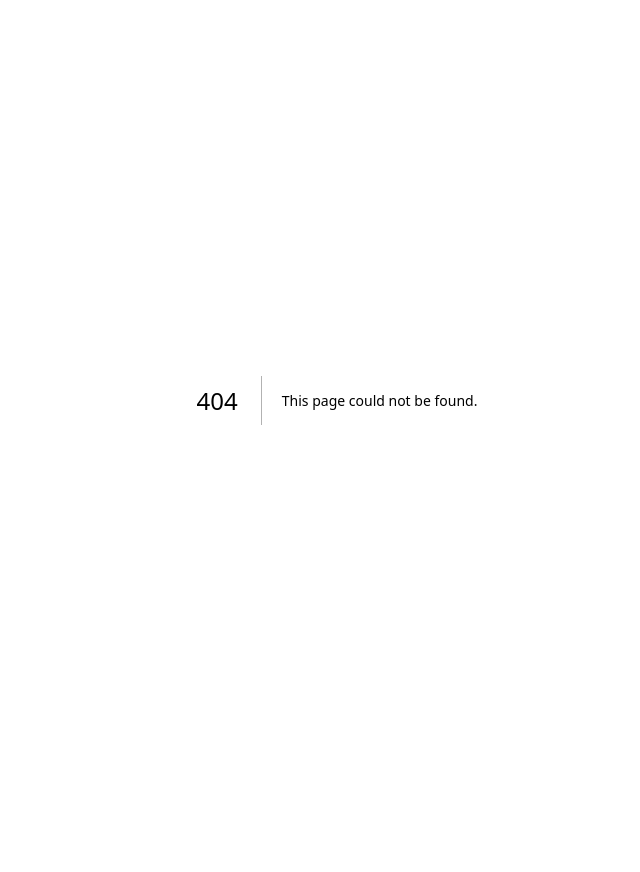
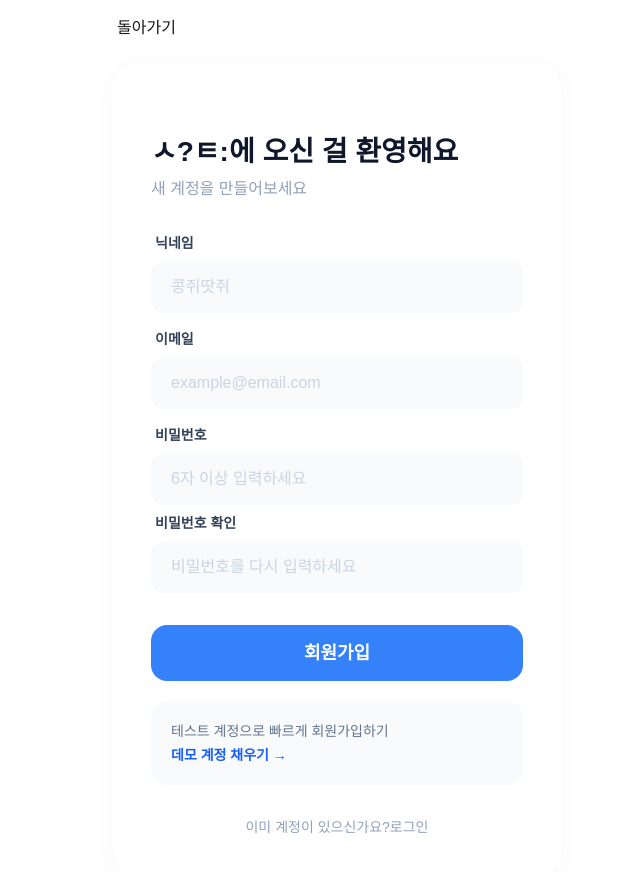
Before and after one commit to za0012/codeTest, a Next.js app: page /register in a window 1280 px wide. Before the commit this address had no page. Shown: the top 872 px of the page, without its empty margins (303-943 px from the left). Before the commit the page ends 800 px from the top, so only its background shows below. Built offline with nearby package versions, Linux system fonts and the light colour scheme.

Commit message:
feat: 임의로 로그인, 회원가입 페이지 추가

```diff
--- /dev/null
+++ b/src/app/login/page.tsx
@@ -0,0 +1,90 @@
+function page() {
+  return (
+    <div className="flex flex-col items-center justify-center min-h-dvh p-4">
+      <div className="w-full max-w-110 mb-6">
+        {/* <Link
+          to="/"
+          className="flex items-center gap-2 text-slate-500 hover:text-slate-800 transition-colors text-[16px] font-medium"
+        > */}
+        {/* <ArrowLeft size={18} /> */}
+        <span>돌아가기</span>
+        {/* </Link> */}
+      </div>
+      <div className="w-full max-w-md bg-white rounded-3xl p-9.5 shadow-[0_4px_24px_rgba(0,0,0,0.04)]">
+        <div className="mb-8">{/* <Logo /> */}</div>
+        <div className="mb-8">
+          <h3 className="text-[28px] font-black text-slate-900 leading-tight">
+            다시 만나서 반가워요
+          </h3>
+          <p className="text-slate-400 mt-2 font-medium">계정에 로그인하세요</p>
+        </div>
+        <form className="space-y-1">
+          <div className="space-y-2 mb-4">
+            <p className="text-sm font-bold text-slate-700 ml-1 mb-2">이메일</p>
+            <input
+              type="email"
+              //   ref={emailRef}
+              placeholder="example@email.com"
+              className="w-full px-5 py-3.5 bg-slate-50 border-none rounded-xl focus:ring-2 focus:ring-blue-500/20 outline-none transition-all placeholder:text-slate-300 text-slate-700"
+            />
+          </div>
+          <div className="space-y-2 mb-2">
+            <p className="text-sm font-bold text-slate-700 ml-1 mb-2">
+              비밀번호
+            </p>
+            <div className="relative">
+              <input
+                // type={`${isPasswordVisible ? "password" : "text"}`}
+                // ref={passwordRef}
+                placeholder="비밀번호를 입력하세요"
+                className="w-full px-5 py-3.5 bg-slate-50 border-none rounded-xl focus:ring-2 focus:ring-blue-500/20 outline-none transition-all placeholder:text-slate-300 text-slate-700"
+              />
+              {/* <Button
+                type="button"
+                variant="ghost"
+                size="icon"
+                className="absolute right-4 top-1/2 -translate-y-1/2 text-slate-400 hover:text-slate-600" // 위치만 지정
+                onClick={() => setIsPasswordVisible(!isPasswordVisible)}
+              >
+                {isPasswordVisible ? <Eye size={20} /> : <EyeOff size={20} />}
+              </Button> */}
+            </div>
+          </div>
+          {/* <Button
+            type="submit"
+            size="full"
+            variant={"blue"}
+            label={isLoading ? "로그인 중 ..." : "로그인"}
+          /> */}
+        </form>
+        <div className="mt-5 p-5 bg-slate-50 rounded-2xl">
+          <p className="text-sm text-slate-500 font-normal">
+            테스트 계정으로 빠르게 시작하기
+          </p>
+          {/* <Button
+            type="button"
+            variant="link"
+            size="normal"
+            label="데모 계정 채우기 →"
+            onClick={handleFillRef}
+          /> */}
+        </div>
+        <div className="mt-8 text-center">
+          <p className="text-slate-400 font-normal text-sm">
+            계정이 없으신가요?
+            {/* <Link
+              to="/register"
+              className="text-blue-600 font-bold ml-2 hover:underline"
+            > */}
+            회원가입
+            {/* </Link> */}
+          </p>
+        </div>
+      </div>
+      {/* alert 팝업!! */}
+      {/* <AlertDemo alert={alertData} onClose={closeAlert} /> */}
+    </div>
+  );
+}
+
+export default page;
--- /dev/null
+++ b/src/app/register/page.tsx
@@ -0,0 +1,120 @@
+function page() {
+  return (
+    <div className="flex flex-col items-center justify-center min-h-dvh p-4">
+      <div className="w-full max-w-110 mb-6">
+        {/* <Link
+          to="/"
+          className="flex items-center gap-2 text-slate-500 hover:text-slate-800 transition-colors text-[16px] font-medium"
+        > */}
+        {/* <ArrowLeft size={18} /> */}
+        <span>돌아가기</span>
+        {/* </Link> */}
+      </div>
+      <div className="w-full max-w-md bg-white rounded-3xl p-9.5 shadow-[0_4px_24px_rgba(0,0,0,0.04)]">
+        <div className="mb-8">{/* <Logo /> */}</div>
+        <div className="mb-8">
+          <h3 className="text-[28px] font-black text-slate-900 leading-tight">
+            ㅅ?ㅌ:에 오신 걸 환영해요
+          </h3>
+          <p className="text-slate-400 mt-2 font-medium">
+            새 계정을 만들어보세요
+          </p>
+        </div>
+        <form className="space-y-1">
+          <div className="space-y-2 mb-4">
+            <p className="text-sm font-bold text-slate-700 ml-1 mb-2">닉네임</p>
+            <input
+              type="text"
+              //   ref={nickNameRef}
+              placeholder="콩쥐땃쥐"
+              className="w-full px-5 py-3.5 bg-slate-50 border-none rounded-xl focus:ring-2 focus:ring-blue-500/20 outline-none transition-all placeholder:text-slate-300 text-slate-700"
+            />
+          </div>
+          <div className="space-y-2 mb-4">
+            <p className="text-sm font-bold text-slate-700 ml-1 mb-2">이메일</p>
+            <input
+              type="email"
+              //   ref={emailRef}
+              placeholder="example@email.com"
+              className="w-full px-5 py-3.5 bg-slate-50 border-none rounded-xl focus:ring-2 focus:ring-blue-500/20 outline-none transition-all placeholder:text-slate-300 text-slate-700"
+            />
+          </div>
+          <div className="space-y-2 mb-2">
+            <p className="text-sm font-bold text-slate-700 ml-1 mb-2">
+              비밀번호
+            </p>
+            <div className="relative">
+              <input
+                // type={`${hide ? "password" : "text"}`}
+                placeholder="6자 이상 입력하세요"
+                // onChange={(e) => setPassword(e.currentTarget.value)}
+                // value={password}
+                className="w-full px-5 py-3.5 bg-slate-50 border-none rounded-xl focus:ring-2 focus:ring-blue-500/20 outline-none transition-all placeholder:text-slate-300 text-slate-700"
+              />
+              <button
+                type="button"
+                // onClick={() => setHide(!hide)}
+                className="absolute right-4 top-1/2 -translate-y-1/2 text-slate-400 hover:text-slate-600"
+              >
+                {/* {hide ? <Eye size={20} /> : <EyeOff size={20} />} */}
+              </button>
+            </div>
+          </div>
+          <div className="space-y-2 mb-4">
+            <p className="text-sm font-bold text-slate-700 ml-1 mb-2">
+              비밀번호 확인
+            </p>
+            <div className="relative">
+              <input
+                // type={`${hide2 ? "password" : "text"}`}
+                placeholder="비밀번호를 다시 입력하세요"
+                // onChange={(e) => setCheckPassword(e.currentTarget.value)}
+                // value={checkPassword}
+                className="w-full px-5 py-3.5 bg-slate-50 border-none rounded-xl focus:ring-2 focus:ring-blue-500/20 outline-none transition-all placeholder:text-slate-300 text-slate-700"
+              />
+              <button
+                type="button"
+                // onClick={() => setHide2(!hide2)}
+                className="absolute right-4 top-1/2 -translate-y-1/2 text-slate-400 hover:text-slate-600"
+              >
+                {/* {hide2 ? <Eye size={20} /> : <EyeOff size={20} />} */}
+              </button>
+            </div>
+          </div>
+          <button
+            type="submit"
+            className="w-full py-3.5 bg-[#3581FA] text-white rounded-2xl font-bold text-lg hover:bg-blue-600 transition-all mt-4"
+          >
+            회원가입
+          </button>
+        </form>
+        <div className="mt-5 p-5 bg-slate-50 rounded-2xl">
+          <p className="text-sm text-slate-500 font-normal">
+            테스트 계정으로 빠르게 회원가입하기
+          </p>
+          <button
+            type="button"
+            className="text-blue-600 text-sm font-bold mt-1 hover:underline flex items-center gap-1"
+            // onClick={handleFillRef}
+          >
+            데모 계정 채우기 →
+          </button>
+        </div>
+        <div className="mt-8 text-center">
+          <p className="text-slate-400 font-normal text-sm">
+            이미 계정이 있으신가요?
+            {/* <Link
+              to="/login"
+              className="text-blue-600 font-bold ml-2 hover:underline"
+            > */}
+            로그인
+            {/* </Link> */}
+          </p>
+        </div>
+      </div>
+      {/* <AlertDemo alert={alertData} onClose={closeAlert} /> */}
+    </div>
+  );
+}
+
+export default page;
```
